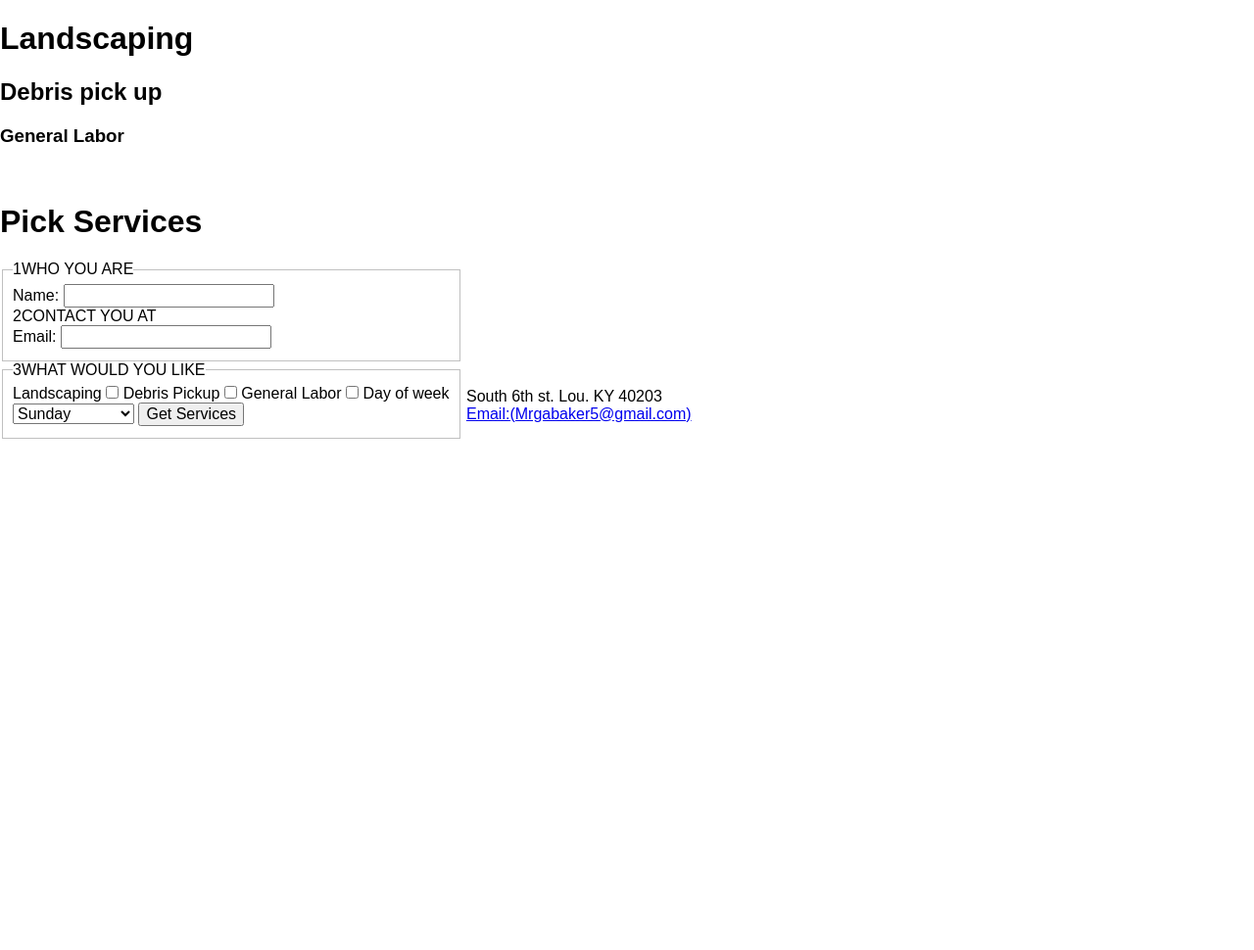
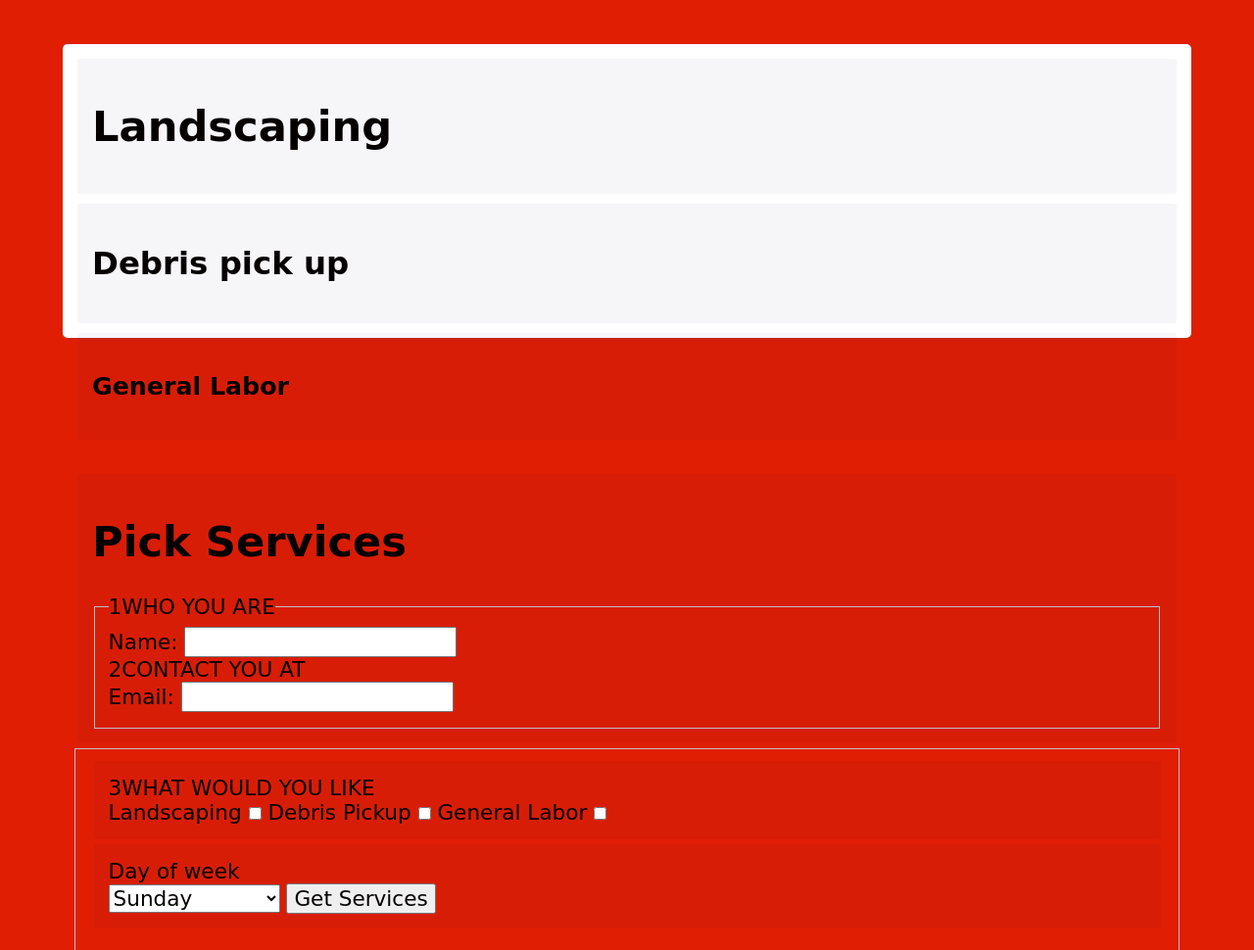
Before and after one commit to kalekalek/cut-my-grass, a plain HTML site: page cut my grass please!!!!/Cut my grass PLEASE!!!.html in a window 1280 px wide. Shown: the top 970 px of the page at 98% size. Before the commit the page ends 800 px from the top, so only its background shows below. Drawn offline with Linux system fonts and the light colour scheme.

Commit message:
new css for better looking page

```diff
--- a/cut my grass please!!!!/Cut my grass PLEASE!!!.html
+++ b/cut my grass please!!!!/Cut my grass PLEASE!!!.html
@@ -7,7 +7,7 @@
    <meta name="viewport" content="width=device-width, initial-scale=1.0">
   <script src="my grass.js"></script>
   <link rel="stylesheet" href="normalize.css">
-
+  <link rel="stylesheet" href="newstyle.css">
 </head>
 
 <head >
@@ -17,19 +17,19 @@
 </head>
 
 <body>
-    <div class="wrapper">
+
  <div class="container">
-  <h1> Landscaping</h1>
-   <h2>Debris pick up </h2>
-     <h3>General Labor</button></h3>
-</div>
+ <div class="item-1 item"><h1> Landscaping</h1></div>
+ <div class="item-2 item"> <h2>Debris pick up </h2></div>
+ <div class="item-3 item"><h3>General Labor</h3></div>
+
 
 </body><br>
 <footer>
     <div class="form">
 <form action="index.html" method="POST" >
 
-    <h1>Pick Services</h1>
+    <div class="item-4 item"><h1>Pick Services</h1>
 <fieldset>
 <legend><span class="number">1</span>WHO YOU ARE</legend>
 <label for="Name">Name:</label>
@@ -37,9 +37,10 @@
 <legend><span class="number">2</span>CONTACT YOU AT</legend>
 <label for="Email">Email:</label>
 <input type="email" id="Email" name="user_emal">
-</fieldset>
+</fieldset></div>
 
 <fieldset>
+  <div class="item-5 item">
     <legend><span class="number">3</span>WHAT WOULD YOU LIKE</legend>
 <label for="Services">Landscaping</label>
 <input type="checkbox" id="Landscaping"  services="type">
@@ -47,9 +48,11 @@
 <input type="checkbox" id="Debris Pickup"  services="type">
 <label for="Services">General Labor </label>
 <input type="checkbox" id="General Labor"  services="type">
-
+</div>
+<div class="item6- item">
 <label for="Day of week">Day of week</label><br>
-    <select id="Day of week" name="user_service">
+    <select id="Day of week" name="user_Day of week">
+  </div>
 
     <optgroup label="Day of week">
     <option value="Sunday"> Sunday</option>
@@ -60,6 +63,7 @@
 <option value="Friday"> Friday</option>
 <option value="Saturday"> Saturday</option>
 </optgroup>
+
 </select>
 <button type="submit">Get Services </button>
   </fieldset>
@@ -68,7 +72,7 @@
 
 </footer>
 <footer>
-<div class= "footer">
+  <div class="item-7 item">
     <ul>
    <li><a>South 6th st. Lou. KY 40203</a> </li>
    <li><a href=mailto:Mrgabaker5@gmail.com>Email:(Mrgabaker5@gmail.com)</a> </li>
--- /dev/null
+++ b/cut my grass please!!!!/newstyle.css
@@ -0,0 +1,60 @@
+@media (min-width: 769px){
+.container{
+    display:flex;
+
+
+}
+.title{
+    flex-direction: column;
+    align-items: center;
+}
+
+
+
+}
+
+@media (min-width: 1025px) {
+ .container{
+flex-direction: row;
+justify-content: space-between;
+
+ }
+
+
+}
+
+*{
+	box-sizing: border-box;
+}
+body {
+	font-size: 1.35em;
+	font-family: cursive;
+	color: rgb(7, 0, 0);
+	background: #e01e04;
+	padding-left: 5%;
+	padding-right: 5%;
+}
+.container {
+	padding: 10px;
+	background: #fff;
+  border-radius: 5px;
+	margin: 45px auto;
+  box-shadow: 0 1.5px 0 0 rgba(5, 161, 44, 0.1);
+}
+.item {
+	color: rgb(5, 0, 0);
+	padding: 15px;
+	margin: 5px;
+	background: #2102530a;
+	border-radius: 3px;
+}
+.container {
+display:flex;
+height:300px;
+flex-direction: column;
+}
+
+.title {
+    display: flex;
+    flex-wrap: wrap;
+}
```
Lines whose indentation alone changed are shown as unchanged.
